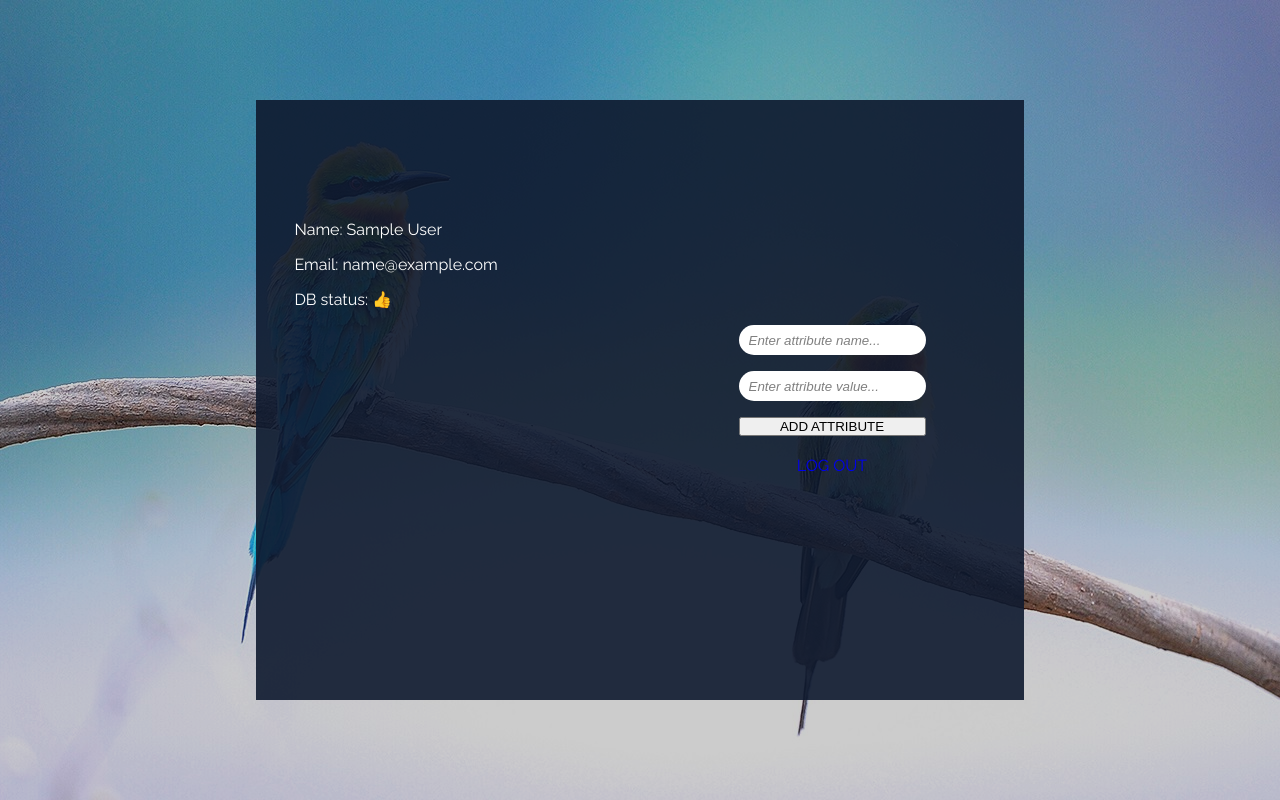
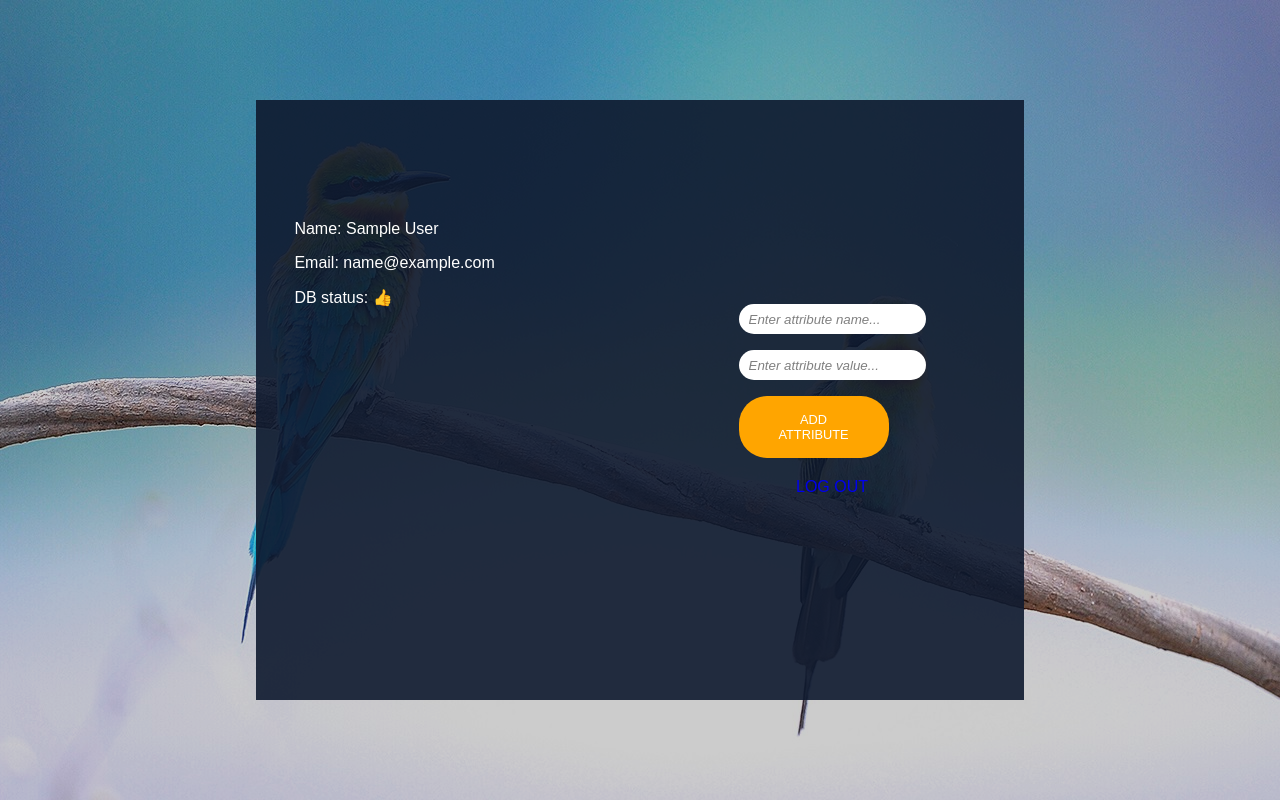
Before and after one commit to kristaps777/magebit, a PHP site: page /display.php in a window 1280 px wide. Run offline with PHP 8.4, Linux system fonts and the light colour scheme; the visitor is signed in with stand-in values (Sample User, id 1); data that the repository does not hold is empty.

```diff
--- a/public/display.php
+++ b/public/display.php
@@ -45,7 +45,7 @@
                     <form action="../private/new_attribute.php" method="post" class="attribute_form">
                         <input name="attr_name" id="attr_name" type="text" placeholder="Enter attribute name..." maxlength="30" spellcheck="false" autocomplete="off" required>
                         <input name="attr_value" id="attr_value" type="text" placeholder="Enter attribute value..." maxlength="30" spellcheck="false" autocomplete="off" required>
-                        <button type="submit">ADD ATTRIBUTE</button>
+                        <button type="submit" class="orange">ADD ATTRIBUTE</button>
                     </form>
 
                 <a href="../private/logout_user.php">LOG OUT</a>
--- a/public/styles/display.css
+++ b/public/styles/display.css
@@ -8,7 +8,7 @@
 
 body {
     height: 100vh;
-    font-family: 'Raleway', sans-serif;
+    font-family: 'Source Sans Pro', sans-serif;
     color: white;
 }
 
@@ -86,6 +86,36 @@ input {
     color: grey;
   }
 
+  button {
+    -moz-border-radius: 28px;
+    -webkit-border-radius: 28px;
+    border-radius: 28px;
+    display: block;
+    cursor: pointer;
+    font-size: .8em;
+    padding: 16px 31px;
+    text-transform: uppercase;
+    color: white;
+    width: 150px;
+    align-self: flex-start;
+}
+
+
+.orange {
+    background-color: orange;
+    border: none;
+}
+
+button:active {
+    position: relative;
+    top: 1px;
+    outline: none;
+}
+
+button:focus {
+    outline: none;
+}
+
 .stats {
     display: grid;
     gap: 1em;
```
Also changed, not shown: public/index.html (+13 -12 lines), public/styles/index.css (+20 -1 lines).
